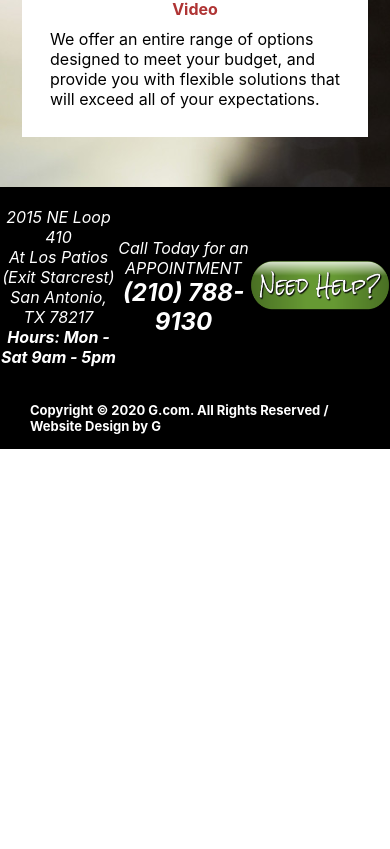
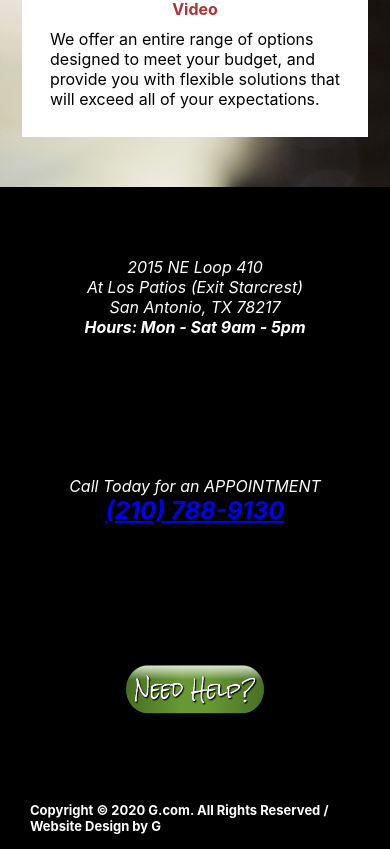
Before and after one commit to Graeme-Parker-Smith/hair-final, a React (Create React App) app: page / in a window 390 px wide. Shown: the part 5217-6066 px from the top of the page. Before the commit the page ends 5666 px from the top, so only its background shows below. Built offline with nearby package versions, Linux system fonts and the light colour scheme.

Commit message:
change footer direction to column, spacing, phone link

```diff
--- a/src/components/Footer/Footer.css
+++ b/src/components/Footer/Footer.css
@@ -1,9 +1,10 @@
 .footer {
-	height: 200px;
+	height: 600px;
 	background-color: black;
 	text-align: center;
     color: white;
-    display: flex;
+	display: flex;
+	flex-direction: column;
     justify-content: space-around;
     align-items: center;
 }
--- a/src/components/Footer/Footer.js
+++ b/src/components/Footer/Footer.js
@@ -37,7 +37,7 @@ export default () => {
 				<address>
 					<div>
 						<p>Call Today for an APPOINTMENT</p>
-						<h2>(210) 788-9130</h2>
+						<h2><a href="tel:2107889130">(210) 788-9130</a></h2>
 					</div>
 				</address>
 				<div>
@@ -50,7 +50,7 @@ export default () => {
 					/>
 				</div>
 			</footer>
-			<footer id="footer" className="footer-copyright-area">
+			<footer className="footer-copyright-area">
 				<p>Copyright © 2020 G.com. All Rights Reserved / Website Design by G</p>
 			</footer>
 		</div>
```
